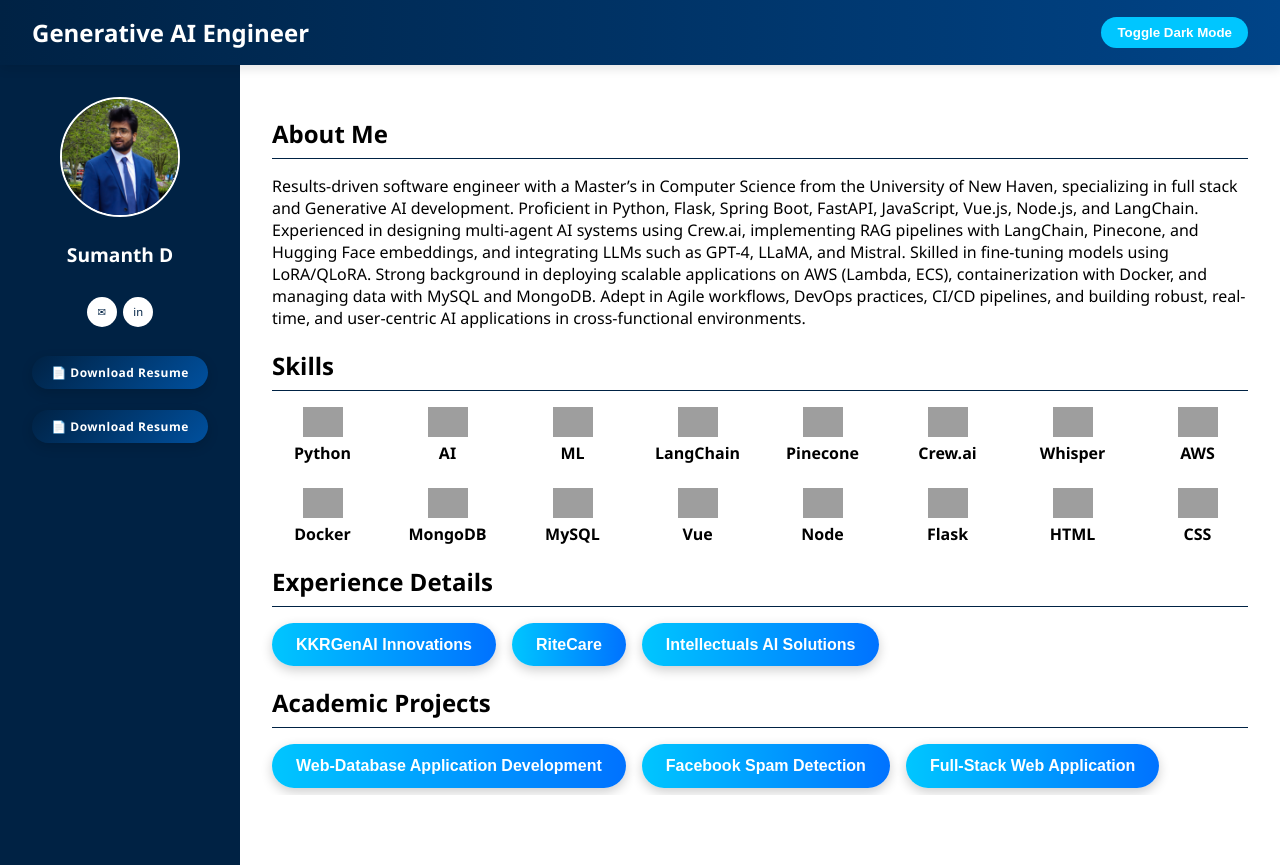
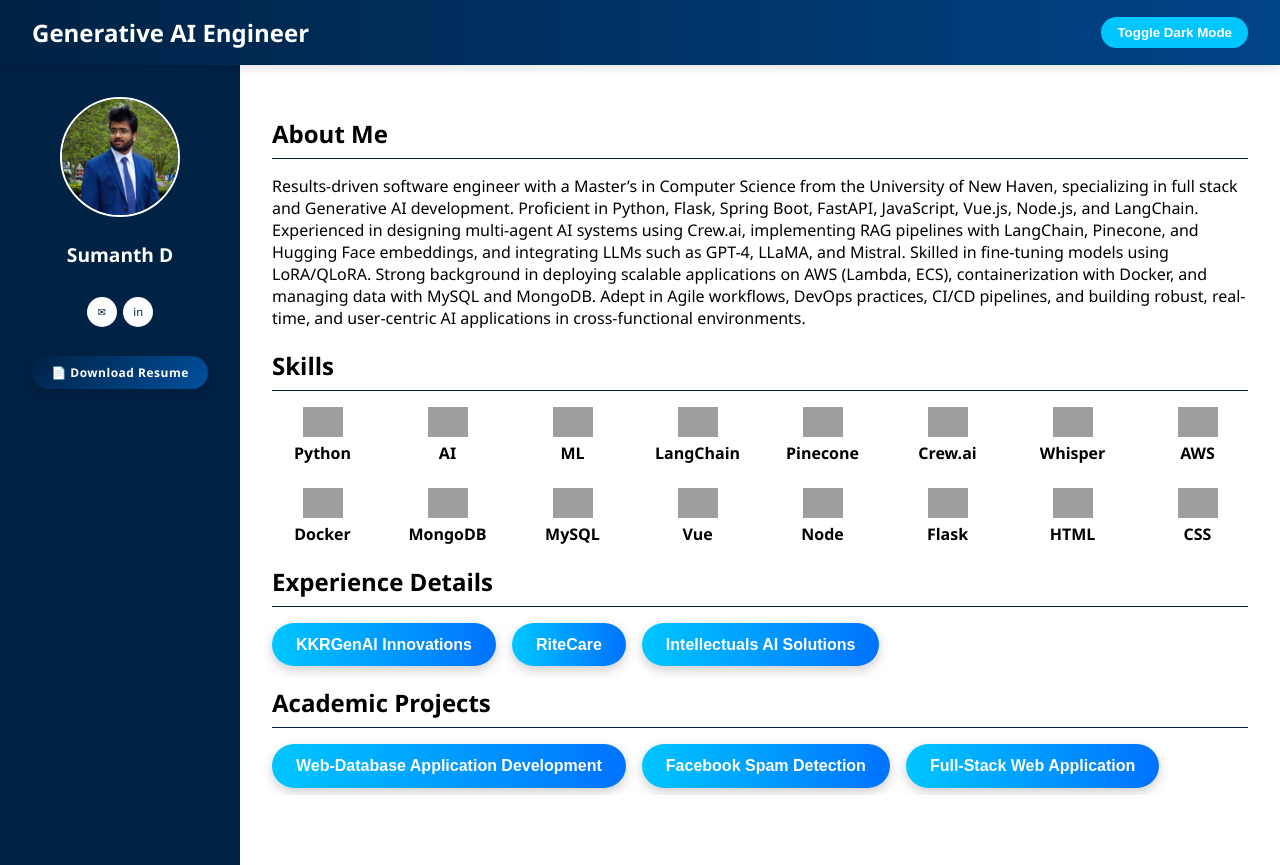
Before and after one commit to sumanthreddy8910/Portfolio, a plain HTML site: page index.html in a window 1280 px wide. Drawn offline with Linux system fonts and the light colour scheme; grey boxes are pictures that could not be loaded.

Commit message:
Update index.html

```diff
--- a/index.html
+++ b/index.html
@@ -309,11 +309,7 @@
   }
 </style>
 
-<div style="margin-top: 0.8rem; display: flex; justify-content: center;">
-  <a href="Sumanth_Resume.pdf" download class="resume-button">
-    📄 Download Resume
-  </a>
-</div>
+
 
 
     </div>
```
